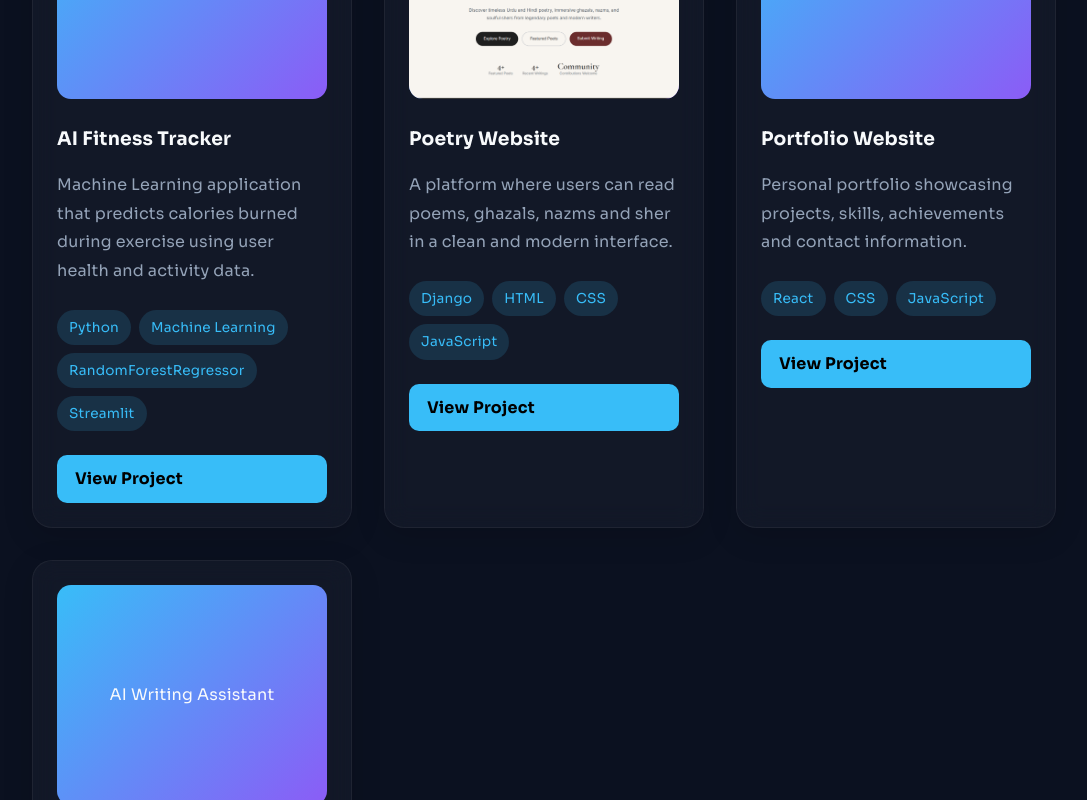
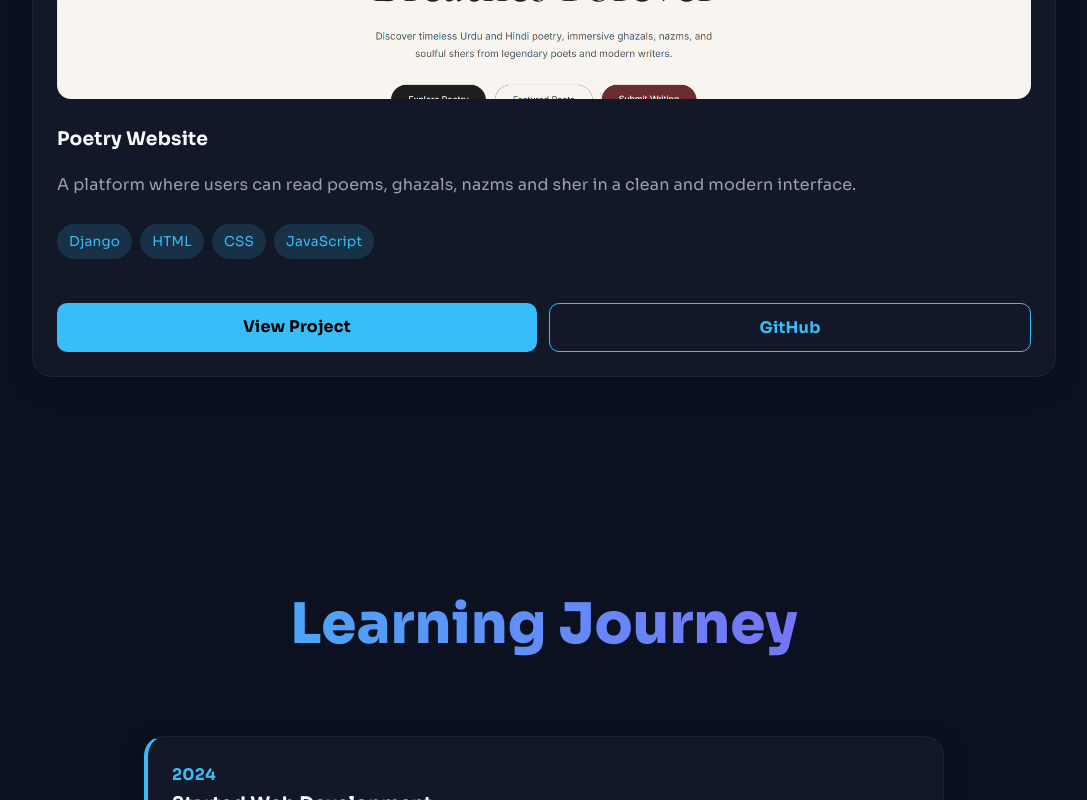
Before and after one commit to imtiyazhaiider/portfolio, a React (Vite) app: page / in a window 1280 px wide. Shown: the part 3220-4020 px from the top of the page, without its empty margins (96-1183 px from the left). Built offline with nearby package versions, Linux system fonts and the light colour scheme.

Commit message:
Add live demo and GitHub buttons

```diff
--- a/src/components/Projects.jsx
+++ b/src/components/Projects.jsx
@@ -1,22 +1,7 @@
 import poetryImage from "../assets/images/projects/poetry-website.png";
+
 function Projects() {
   const projects = [
-    {
-      title: "AI Fitness Tracker",
-
-      description:
-        "Machine Learning application that predicts calories burned during exercise using user health and activity data.",
-
-      tech: [
-        "Python",
-        "Machine Learning",
-        "RandomForestRegressor",
-        "Streamlit",
-      ],
-
-      github: "https://github.com/imtiyazhaiider/sukhan-poetry",
-    },
-
     {
       title: "Poetry Website",
 
@@ -30,41 +15,13 @@ function Projects() {
         "JavaScript",
       ],
 
-      github: "https://github.com/imtiyazhaiider/sukhan-poetry",
+      github:
+        "https://github.com/imtiyazhaiider/sukhan-poetry",
+
+      live:
+        "https://sukhan-6889.onrender.com",
 
       image: poetryImage,
-    },
-
-    {
-      title: "Portfolio Website",
-
-      description:
-        "Personal portfolio showcasing projects, skills, achievements and contact information.",
-
-      tech: [
-        "React",
-        "CSS",
-        "JavaScript",
-      ],
-
-      github: "#",
-    },
-
-    {
-      title: "AI Writing Assistant",
-
-      description:
-        "An AI-powered writing companion designed to help writers generate and improve content.",
-
-      tech: [
-        "Python",
-        "Django",
-        "OpenAI",
-      ],
-
-      github: "#",
-
-      status: "Coming Soon",
     },
   ];
 
@@ -78,24 +35,17 @@ function Projects() {
       </div>
 
       <div className="projects-grid">
-
         {projects.map((project, index) => (
           <div
             key={index}
             className="project-card"
           >
             <div className="project-image">
-
-                {project.image ? (
               <img
                 src={project.image}
                 alt={project.title}
                 className="project-img"
               />
-                ) : (
-            project.title
-            )}
-
             </div>
 
             <h3>{project.title}</h3>
@@ -113,23 +63,29 @@ function Projects() {
               ))}
             </div>
 
-            {project.status && (
-              <span className="status">
-                {project.status}
-              </span>
-            )}
+            <div className="project-buttons">
 
               <a
-              href={project.github}
+                href={project.live}
                 target="_blank"
                 rel="noreferrer"
                 className="project-btn"
               >
                 View Project
               </a>
+
+              <a
+                href={project.github}
+                target="_blank"
+                rel="noreferrer"
+                className="project-btn github-project-btn"
+              >
+                GitHub
+              </a>
+
+            </div>
           </div>
         ))}
-
       </div>
     </section>
   );
--- a/src/styles/global.css
+++ b/src/styles/global.css
@@ -975,3 +975,25 @@ button {
     position: relative;
   }
 }
+
+.project-buttons {
+  display: flex;
+  gap: 12px;
+  margin-top: 20px;
+}
+
+.project-buttons .project-btn {
+  flex: 1;
+  text-align: center;
+}
+
+.github-project-btn {
+  background: transparent;
+  border: 1px solid #38bdf8;
+  color: #38bdf8;
+}
+
+.github-project-btn:hover {
+  background: #38bdf8;
+  color: #000;
+}
```
Lines whose indentation alone changed are shown as unchanged.
